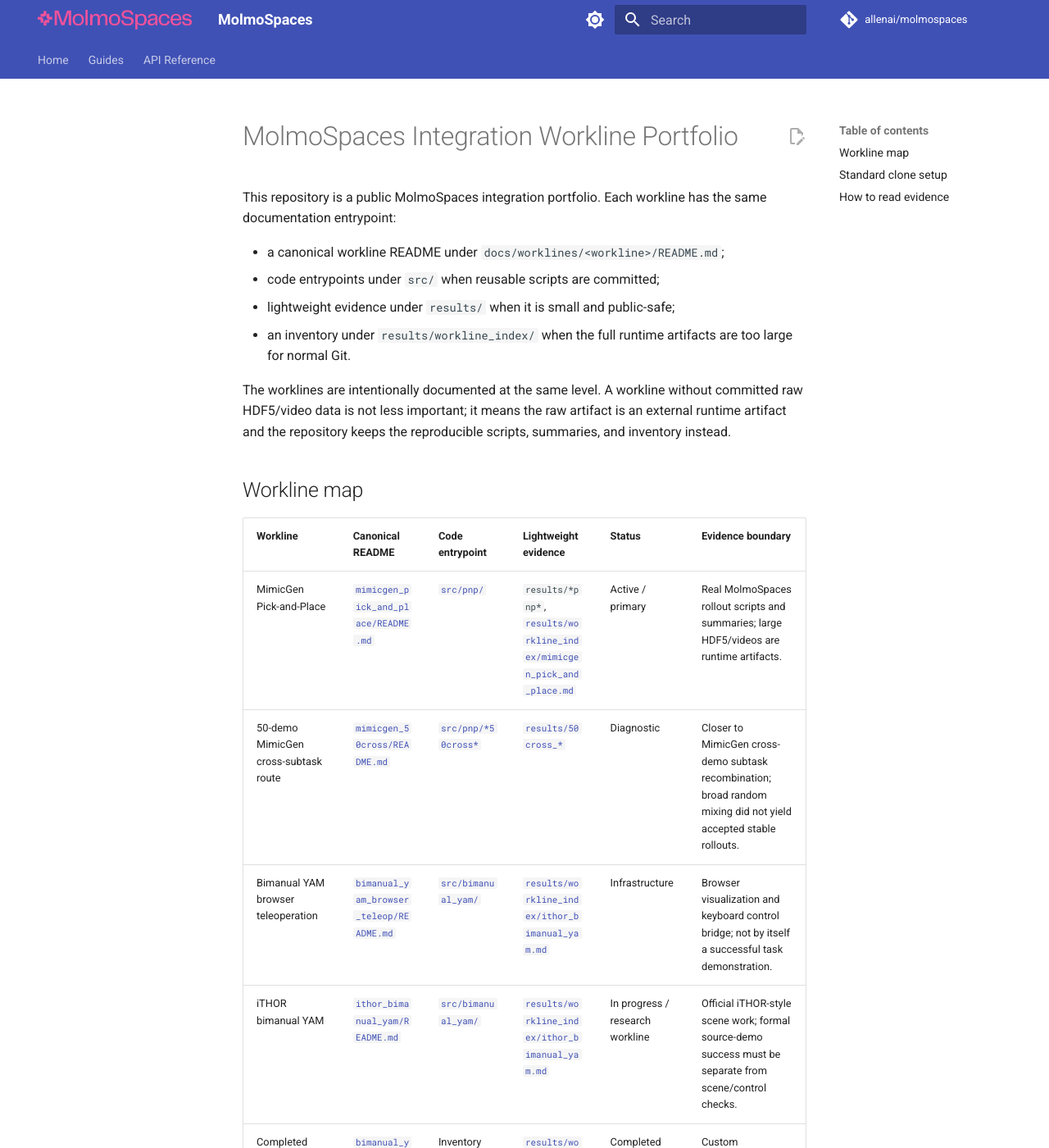
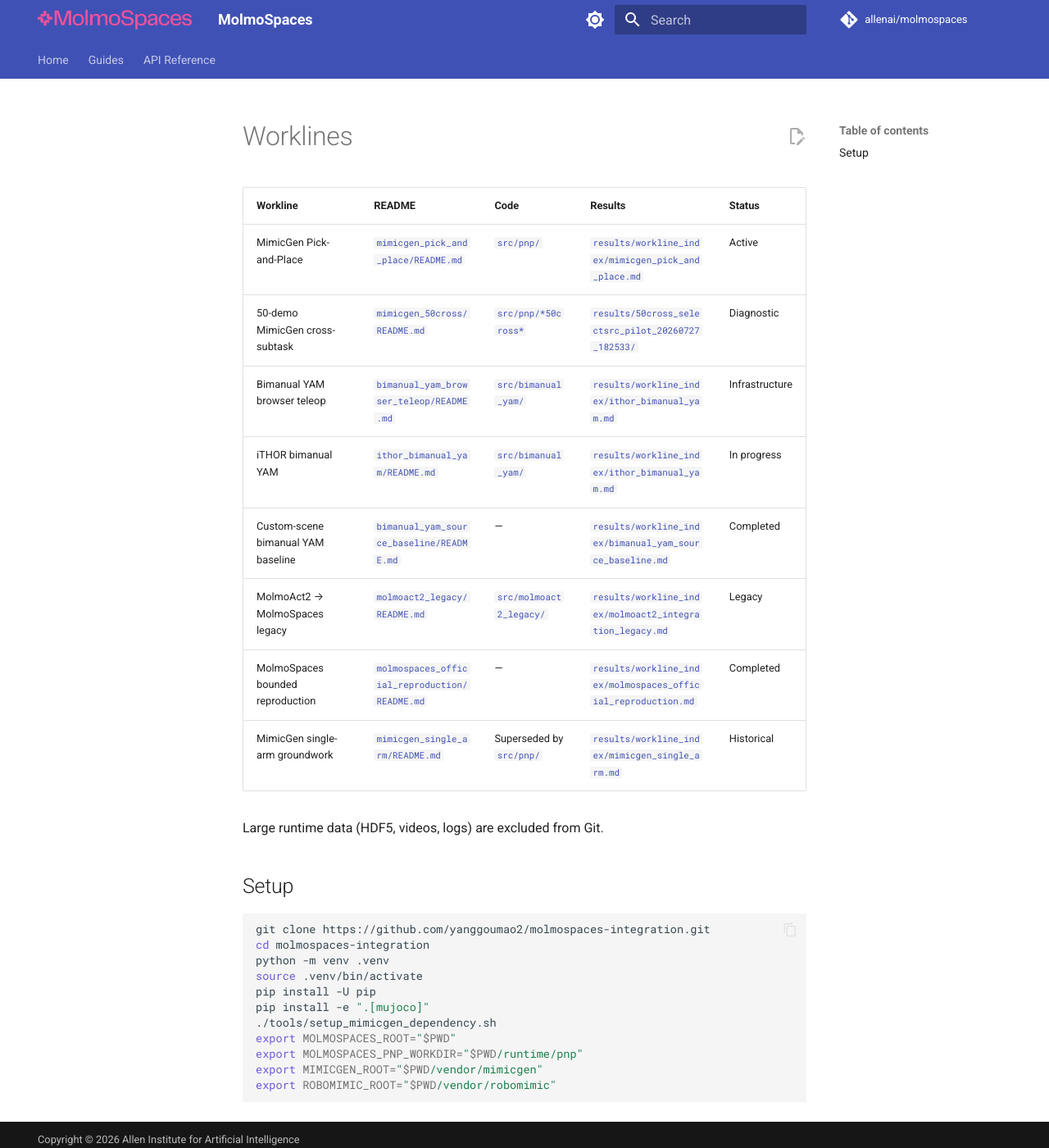
Before and after one commit to JinLong-Qin/molmospaces-integration, an MkDocs documentation site: the page built from docs/worklines/README.md, in a window 1280 px wide and 1400 px high. Shown: the whole window at 82% size. Built offline with MkDocs 1.6.1 and Material for MkDocs 9.7.7, drawn with Linux system fonts in a browser that asks for light colours; comment, search, counter and statistics services are not loaded; some of the changed text lies outside the part shown.

Commit message:
rename to molmospaces-integration; strip explanatory text, facts only

````diff
--- a/docs/worklines/README.md
+++ b/docs/worklines/README.md
@@ -1,34 +1,23 @@
-# MolmoSpaces Integration Workline Portfolio
+# Worklines
 
-This repository is a public MolmoSpaces integration portfolio. Each workline has the same documentation entrypoint:
+| Workline | README | Code | Results | Status |
+|---|---|---|---|---|
+| MimicGen Pick-and-Place | [`mimicgen_pick_and_place/README.md`](mimicgen_pick_and_place/README.md) | [`src/pnp/`](../../src/pnp/) | [`results/workline_index/mimicgen_pick_and_place.md`](../../results/workline_index/mimicgen_pick_and_place.md) | Active |
+| 50-demo MimicGen cross-subtask | [`mimicgen_50cross/README.md`](mimicgen_50cross/README.md) | [`src/pnp/*50cross*`](../../src/pnp/) | [`results/50cross_selectsrc_pilot_20260727_182533/`](../../results/50cross_selectsrc_pilot_20260727_182533/) | Diagnostic |
+| Bimanual YAM browser teleop | [`bimanual_yam_browser_teleop/README.md`](bimanual_yam_browser_teleop/README.md) | [`src/bimanual_yam/`](../../src/bimanual_yam/) | [`results/workline_index/ithor_bimanual_yam.md`](../../results/workline_index/ithor_bimanual_yam.md) | Infrastructure |
+| iTHOR bimanual YAM | [`ithor_bimanual_yam/README.md`](ithor_bimanual_yam/README.md) | [`src/bimanual_yam/`](../../src/bimanual_yam/) | [`results/workline_index/ithor_bimanual_yam.md`](../../results/workline_index/ithor_bimanual_yam.md) | In progress |
+| Custom-scene bimanual YAM baseline | [`bimanual_yam_source_baseline/README.md`](bimanual_yam_source_baseline/README.md) | — | [`results/workline_index/bimanual_yam_source_baseline.md`](../../results/workline_index/bimanual_yam_source_baseline.md) | Completed |
+| MolmoAct2 → MolmoSpaces legacy | [`molmoact2_legacy/README.md`](molmoact2_legacy/README.md) | [`src/molmoact2_legacy/`](../../src/molmoact2_legacy/) | [`results/workline_index/molmoact2_integration_legacy.md`](../../results/workline_index/molmoact2_integration_legacy.md) | Legacy |
+| MolmoSpaces bounded reproduction | [`molmospaces_official_reproduction/README.md`](molmospaces_official_reproduction/README.md) | — | [`results/workline_index/molmospaces_official_reproduction.md`](../../results/workline_index/molmospaces_official_reproduction.md) | Completed |
+| MimicGen single-arm groundwork | [`mimicgen_single_arm/README.md`](mimicgen_single_arm/README.md) | Superseded by [`src/pnp/`](../../src/pnp/) | [`results/workline_index/mimicgen_single_arm.md`](../../results/workline_index/mimicgen_single_arm.md) | Historical |
 
-- a canonical workline README under `docs/worklines/<workline>/README.md`;
-- code entrypoints under `src/` when reusable scripts are committed;
-- lightweight evidence under `results/` when it is small and public-safe;
-- an inventory under `results/workline_index/` when the full runtime artifacts are too large for normal Git.
+Large runtime data (HDF5, videos, logs) are excluded from Git.
 
-The worklines are intentionally documented at the same level. A workline without committed raw HDF5/video data is not less important; it means the raw artifact is an external runtime artifact and the repository keeps the reproducible scripts, summaries, and inventory instead.
-
-## Workline map
-
-| Workline | Canonical README | Code entrypoint | Lightweight evidence | Status | Evidence boundary |
-|---|---|---|---|---|---|
-| MimicGen Pick-and-Place | [`mimicgen_pick_and_place/README.md`](mimicgen_pick_and_place/README.md) | [`src/pnp/`](../../src/pnp/) | `results/*pnp*`, [`results/workline_index/mimicgen_pick_and_place.md`](../../results/workline_index/mimicgen_pick_and_place.md) | Active / primary | Real MolmoSpaces rollout scripts and summaries; large HDF5/videos are runtime artifacts. |
-| 50-demo MimicGen cross-subtask route | [`mimicgen_50cross/README.md`](mimicgen_50cross/README.md) | [`src/pnp/*50cross*`](../../src/pnp/) | [`results/50cross_*`](../../results/) | Diagnostic | Closer to MimicGen cross-demo subtask recombination; broad random mixing did not yield accepted stable rollouts. |
-| Bimanual YAM browser teleoperation | [`bimanual_yam_browser_teleop/README.md`](bimanual_yam_browser_teleop/README.md) | [`src/bimanual_yam/`](../../src/bimanual_yam/) | [`results/workline_index/ithor_bimanual_yam.md`](../../results/workline_index/ithor_bimanual_yam.md) | Infrastructure | Browser visualization and keyboard control bridge; not by itself a successful task demonstration. |
-| iTHOR bimanual YAM | [`ithor_bimanual_yam/README.md`](ithor_bimanual_yam/README.md) | [`src/bimanual_yam/`](../../src/bimanual_yam/) | [`results/workline_index/ithor_bimanual_yam.md`](../../results/workline_index/ithor_bimanual_yam.md) | In progress / research workline | Official iTHOR-style scene work; formal source-demo success must be separate from scene/control checks. |
-| Completed custom-scene bimanual YAM baseline | [`bimanual_yam_source_baseline/README.md`](bimanual_yam_source_baseline/README.md) | Inventory only in this repo | [`results/workline_index/bimanual_yam_source_baseline.md`](../../results/workline_index/bimanual_yam_source_baseline.md) | Completed evidence package | Custom tabletop/box baseline; not an official iTHOR result. |
-| MolmoAct2 → MolmoSpaces legacy | [`molmoact2_legacy/README.md`](molmoact2_legacy/README.md) | [`src/molmoact2_legacy/`](../../src/molmoact2_legacy/) | [`results/workline_index/molmoact2_integration_legacy.md`](../../results/workline_index/molmoact2_integration_legacy.md) | Legacy / ended | Adapter/API and partial behavior diagnostics; stable MolmoSpaces task success was not established. |
-| Bounded official MolmoSpaces reproduction | [`molmospaces_official_reproduction/README.md`](molmospaces_official_reproduction/README.md) | Inventory only in this repo | [`results/workline_index/molmospaces_official_reproduction.md`](../../results/workline_index/molmospaces_official_reproduction.md) | Completed bounded reproduction | Bounded entrypoint/assets evidence; not a complete benchmark reproduction. |
-| MimicGen single-arm groundwork | [`mimicgen_single_arm/README.md`](mimicgen_single_arm/README.md) | Superseded by `src/pnp/` public scripts | [`results/workline_index/mimicgen_single_arm.md`](../../results/workline_index/mimicgen_single_arm.md) | Historical groundwork | Single-arm replay/alignment groundwork; not the current formal PnP release result. |
-
-## Standard clone setup
-
-Most runnable worklines start from the same repository setup:
+## Setup
 
 ```bash
-git clone https://github.com/yanggoumao2/molmospaces-mimicgen.git
-cd molmospaces-mimicgen
+git clone https://github.com/yanggoumao2/molmospaces-integration.git
+cd molmospaces-integration
 python -m venv .venv
 source .venv/bin/activate
 pip install -U pip
@@ -36,12 +25,6 @@
 ./tools/setup_mimicgen_dependency.sh
 export MOLMOSPACES_ROOT="$PWD"
 export MOLMOSPACES_PNP_WORKDIR="$PWD/runtime/pnp"
-export MIMICGEN_ROOT="$PWD/third_party/mimicgen"
-export ROBOMIMIC_ROOT="$PWD/third_party/robomimic"
+export MIMICGEN_ROOT="$PWD/vendor/mimicgen"
+export ROBOMIMIC_ROOT="$PWD/vendor/robomimic"
 ```
-
-Place external official data under `runtime/` as described in the top-level README. The repository does not commit official data shards, generated HDF5/H5 files, raw NPY arrays, videos, simulator caches, PID/lock files, or private runtime logs.
-
-## How to read evidence
-
-A command that runs, a file that exists, a generated HDF5, and a visually successful rollout are different evidence levels. Each workline README states what can and cannot be claimed from its artifacts.
````
Also changed, not shown: README.md (+44 -180 lines).
